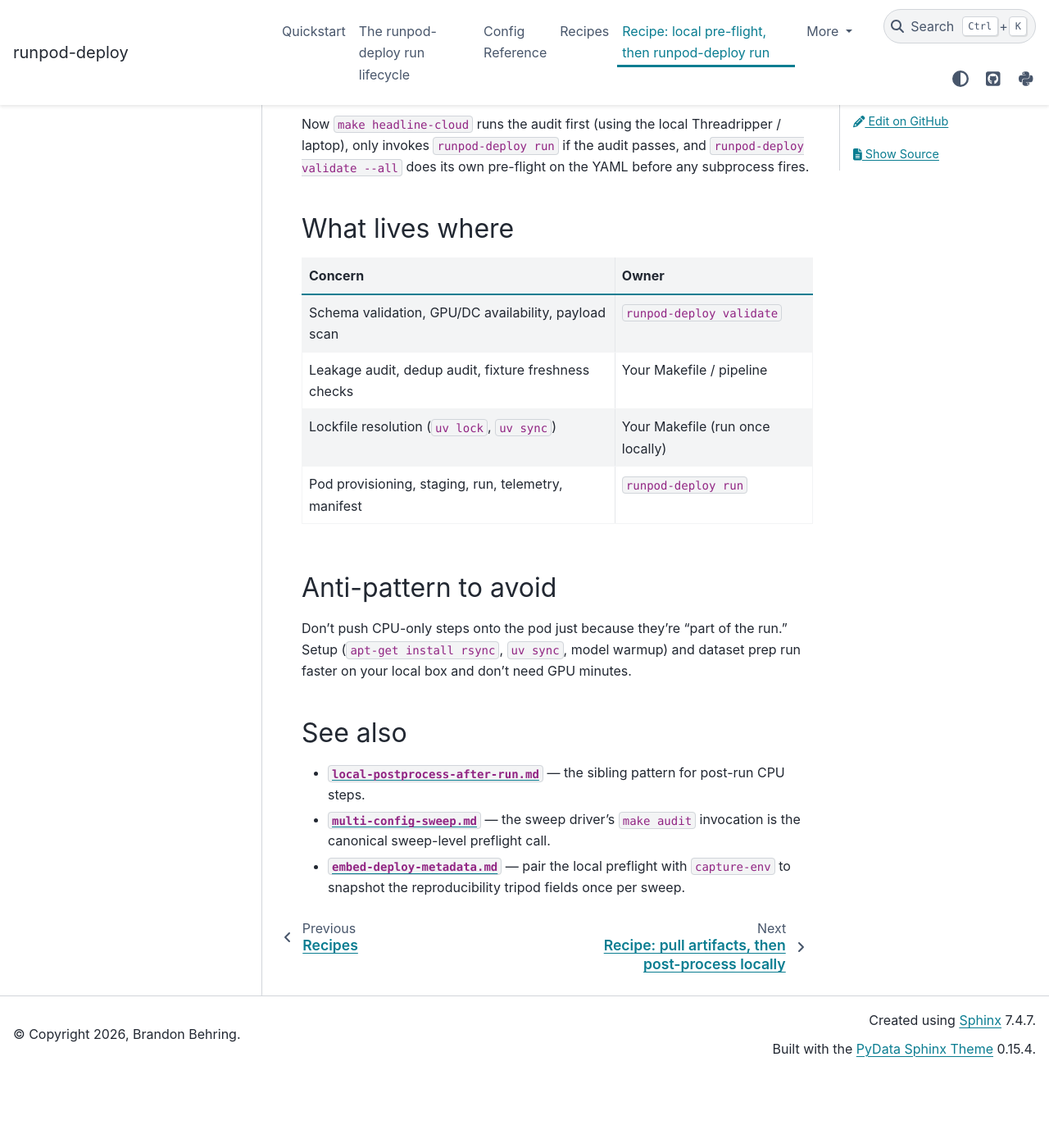
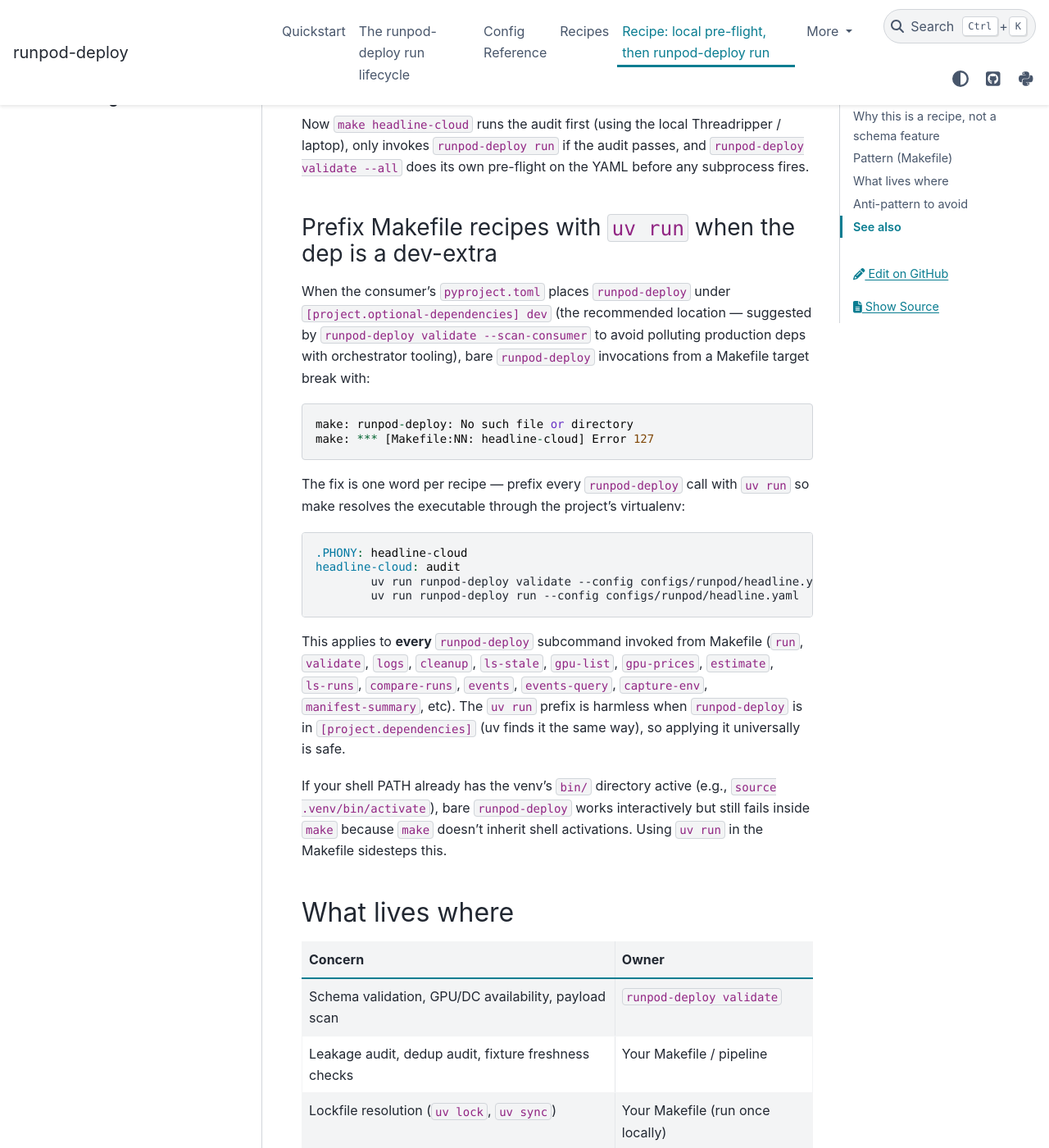
Before and after one commit to brandon-behring/runpod-deploy, a Sphinx documentation site: the page built from docs/source/recipes/local-preflight-then-run.md, in a window 1280 px wide and 1400 px high, scrolled down 806 px. Shown: the whole window at 82% size. Built offline with Sphinx 7.4.7 and the PyData theme 0.15.4, drawn with Linux system fonts in a browser that asks for light colours; before the commit the page ends 2114 px from its top, so only the background shows below that.

Commit message:
docs(recipes): prefix Makefile recipes with `uv run` when dep is dev-extra
When the consumer's pyproject.toml moves runpod-deploy to
[project.optional-dependencies] dev (the location suggested by
runpod-deploy validate --scan-consumer), bare `runpod-deploy`
invocations from a Makefile target break with:

  make: runpod-deploy: No such file or directory
  make: *** [Makefile:NN: headline-cloud] Error 127

The fix is one word per recipe — prefix every call with `uv run` so
make resolves through the project's venv. The doc enhancement
preempts the foot-gun for any consumer who accepts scan-consumer's
guidance about moving the dep.

Extends docs/source/recipes/local-preflight-then-run.md with a new
"Prefix Makefile recipes with `uv run` when the dep is a dev-extra"
subsection covering:
- The error symptom + diagnosis.
- The fix pattern (Makefile snippet).
- Why `uv run` is safe to apply universally.
- The "venv-activated shell ≠ make process env" subtlety.

Closes #98.

Generated with Claude Code

Co-Authored-By: Claude Opus 4.7 (1M context) <noreply@anthropic.com>

````diff
--- a/docs/source/recipes/local-preflight-then-run.md
+++ b/docs/source/recipes/local-preflight-then-run.md
@@ -31,6 +31,44 @@ Threadripper / laptop), only invokes `runpod-deploy run` if the audit
 passes, and `runpod-deploy validate --all` does its own pre-flight on
 the YAML before any subprocess fires.
 
+### Prefix Makefile recipes with `uv run` when the dep is a dev-extra
+
+When the consumer's `pyproject.toml` places `runpod-deploy` under
+`[project.optional-dependencies] dev` (the recommended location —
+suggested by `runpod-deploy validate --scan-consumer` to avoid
+polluting production deps with orchestrator tooling), bare
+`runpod-deploy` invocations from a Makefile target break with:
+
+```
+make: runpod-deploy: No such file or directory
+make: *** [Makefile:NN: headline-cloud] Error 127
+```
+
+The fix is one word per recipe — prefix every `runpod-deploy` call
+with `uv run` so make resolves the executable through the project's
+virtualenv:
+
+```makefile
+.PHONY: headline-cloud
+headline-cloud: audit
+	uv run runpod-deploy validate --config configs/runpod/headline.yaml --all
+	uv run runpod-deploy run --config configs/runpod/headline.yaml
+```
+
+This applies to **every** `runpod-deploy` subcommand invoked from
+Makefile (`run`, `validate`, `logs`, `cleanup`, `ls-stale`,
+`gpu-list`, `gpu-prices`, `estimate`, `ls-runs`, `compare-runs`,
+`events`, `events-query`, `capture-env`, `manifest-summary`, etc).
+The `uv run` prefix is harmless when `runpod-deploy` is in
+`[project.dependencies]` (uv finds it the same way), so applying it
+universally is safe.
+
+If your shell PATH already has the venv's `bin/` directory active
+(e.g., `source .venv/bin/activate`), bare `runpod-deploy` works
+interactively but still fails inside `make` because `make` doesn't
+inherit shell activations. Using `uv run` in the Makefile sidesteps
+this.
+
 ## What lives where
 
 | Concern                                                | Owner               |
````
